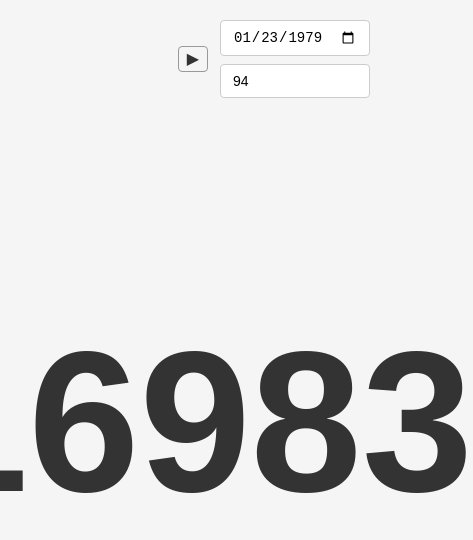
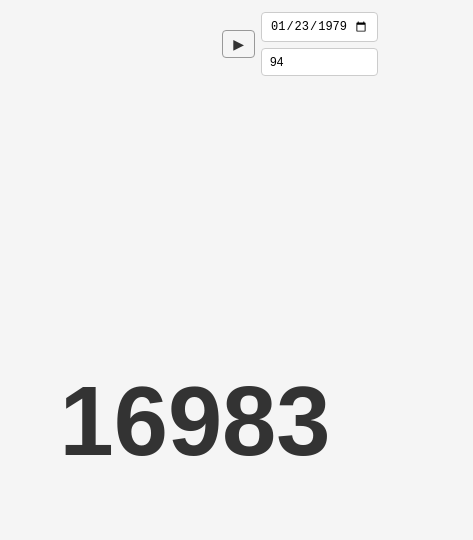
Before and after one commit to Klingert/lifetime, a plain HTML site: page index.html in a window 390 px wide. Shown: the whole page, 473 px wide, since content can reach past the window. Drawn offline with Linux system fonts and the light colour scheme.

Commit message:
Make website responsive with clamp() and media queries

```diff
--- a/styles.css
+++ b/styles.css
@@ -12,6 +12,7 @@ body {
     background-color: #f5f5f5;
     font-family: Arial, sans-serif;
     position: relative;
+    overflow-x: hidden;
 }
 
 .toggle-wrapper {
@@ -20,7 +21,7 @@ body {
     right: 20px;
     display: flex;
     align-items: center;
-    gap: 12px;
+    gap: clamp(6px, 1vw, 12px);
 }
 
 .toggle-button {
@@ -28,11 +29,12 @@ body {
     background: none;
     border: 1px solid #999;
     border-radius: 4px;
-    font-size: 16px;
+    font-size: clamp(14px, 2vw, 16px);
     line-height: 1;
     padding: 4px 8px;
     color: #333;
     transition: background-color 0.2s;
+    flex-shrink: 0;
 }
 
 .toggle-button:hover {
@@ -43,7 +45,7 @@ body {
     display: flex;
     flex-direction: column;
     gap: 8px;
-    width: 150px;
+    width: clamp(120px, 20vw, 150px);
     overflow: hidden;
     transition: width 0.3s ease;
 }
@@ -56,16 +58,59 @@ body {
 
 .date-input, .years-input {
     padding: 8px 12px;
-    font-size: 14px;
+    font-size: clamp(12px, 2vw, 14px);
     border: 1px solid #ccc;
     border-radius: 4px;
     background-color: white;
     width: 100%;
+    min-width: 0;
 }
 
 .number {
-    font-size: 200px;
+    font-size: clamp(3rem, 25vw, 12.5rem);
     font-weight: bold;
     color: #333;
     text-align: center;
+    width: 100%;
+    padding: 0 clamp(0.5rem, 2vw, 1rem);
+    word-break: break-word;
 }
+
+@media (max-width: 480px) {
+    .toggle-wrapper {
+        top: 12px;
+        right: 12px;
+        gap: 6px;
+    }
+
+    .toggle-button {
+        padding: 6px 10px;
+    }
+
+    .input-fields {
+        width: clamp(100px, 30vw, 140px);
+        gap: 6px;
+    }
+
+    .date-input, .years-input {
+        padding: 6px 8px;
+    }
+}
+
+@media (min-width: 481px) and (max-width: 768px) {
+    .input-fields {
+        width: clamp(130px, 22vw, 150px);
+    }
+}
+
+@media (min-width: 769px) and (max-width: 1024px) {
+    .number {
+        font-size: clamp(5rem, 18vw, 10rem);
+    }
+}
+
+@media (min-width: 1025px) {
+    .number {
+        font-size: clamp(8rem, 15vw, 12.5rem);
+    }
+}
```
